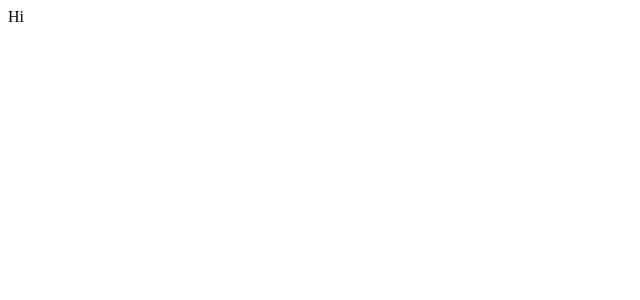
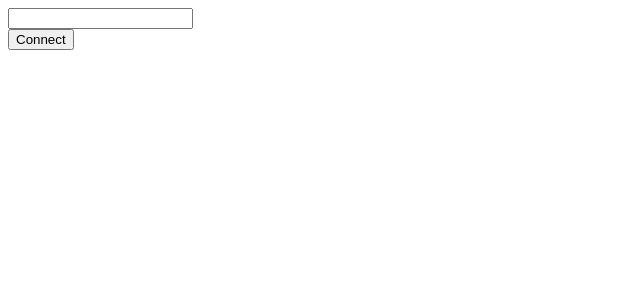
Before and after one commit to arturjzapater/chitchat-client, a React app: page / in a window 1280 px wide. Shown: the top 300 px of the page, without its empty margins (0-640 px from the left). Built offline with nearby package versions, Linux system fonts and the light colour scheme.

Commit message:
created Home component

```diff
--- a/package.json
+++ b/package.json
@@ -25,6 +25,7 @@
     "@types/react": "^16.9.49",
     "@types/react-dom": "^16.9.8",
     "@types/react-redux": "^7.1.9",
+    "@types/react-router-dom": "^5.1.5",
     "@typescript-eslint/eslint-plugin": "^4.3.0",
     "@typescript-eslint/parser": "^4.3.0",
     "autoprefixer": "^10.0.1",
--- /dev/null
+++ b/src/app/App.tsx
@@ -0,0 +1,18 @@
+import React from 'react'
+import {
+  BrowserRouter as Router,
+  Route,
+  Switch
+} from 'react-router-dom'
+import Home from '../features/Home/Home'
+
+const App: React.FC = () => (
+  <Router>
+    <Switch>
+      <Route exact path="/" component={Home} />
+      <Route path="/chatroom" />
+    </Switch>
+  </Router>
+)
+
+export default App
--- /dev/null
+++ b/src/features/Home/Home.tsx
@@ -0,0 +1,14 @@
+import React from 'react'
+import InputForm from '../InputForm/InputForm'
+
+const Home: React.FC = () => {
+  return (
+    <InputForm
+      onSubmit={() => {}}
+      submit="Connect"
+      required={true}
+    />
+  )
+}
+
+export default Home
--- /dev/null
+++ b/src/features/InputForm/InputForm.tsx
@@ -0,0 +1,62 @@
+import React, { useState } from 'react'
+
+interface InputFormProps {
+  onBlur?: (event: React.FocusEvent<HTMLInputElement>) => void | undefined,
+  onFocus?: (event: React.FocusEvent<HTMLInputElement>) => void | undefined,
+  onSubmit: CallableFunction,
+  className?: string,
+  submit: string,
+  required?: boolean
+}
+
+const InputForm: React.FC<InputFormProps> = ({
+  onBlur,
+  onFocus,
+  onSubmit,
+  className = '',
+  submit,
+  required = false
+}) => {
+  const [input, setInput] = useState('')
+  const [error, setError] = useState(false)
+
+  const handleChange = (event: React.ChangeEvent<HTMLInputElement>): void => {
+    setInput(event.target.value)
+    setError(false)
+  }
+
+  const handleSubmit = (event: React.MouseEvent<HTMLButtonElement>): void => {
+    event.preventDefault()
+    if (required) {
+      setError(input === '')
+    }
+    if (!error) {
+      onSubmit(input)
+      setInput('')
+    }
+  }
+
+  return (
+    <form className={`flex ${className}`}>
+      <div className="m-2 flex flex-grow">
+        <input
+          type="text"
+          value={input}
+          onBlur={onBlur}
+          onChange={handleChange}
+          onFocus={onFocus}
+          className="flex-grow"
+        />
+        {error && <span className="text-red-500 text-xs italic">Please, fill this field.</span>}
+      </div>
+      <button
+        className="py-1 px-4 m-2 font-semibold"
+        onClick={handleSubmit}
+      >
+        {submit}
+      </button>
+    </form>
+  )
+}
+
+export default InputForm
--- a/src/index.tsx
+++ b/src/index.tsx
@@ -1,7 +1,8 @@
 import React from 'react'
 import ReactDOM from 'react-dom'
+import App from './app/App'
 
 ReactDOM.render(
-  <div>Hi</div>,
+  <App />,
   document.getElementById('app')
 )
```
Also changed, not shown: .eslintrc.js, 1 other file (tests, documents, lock files or other folders).
